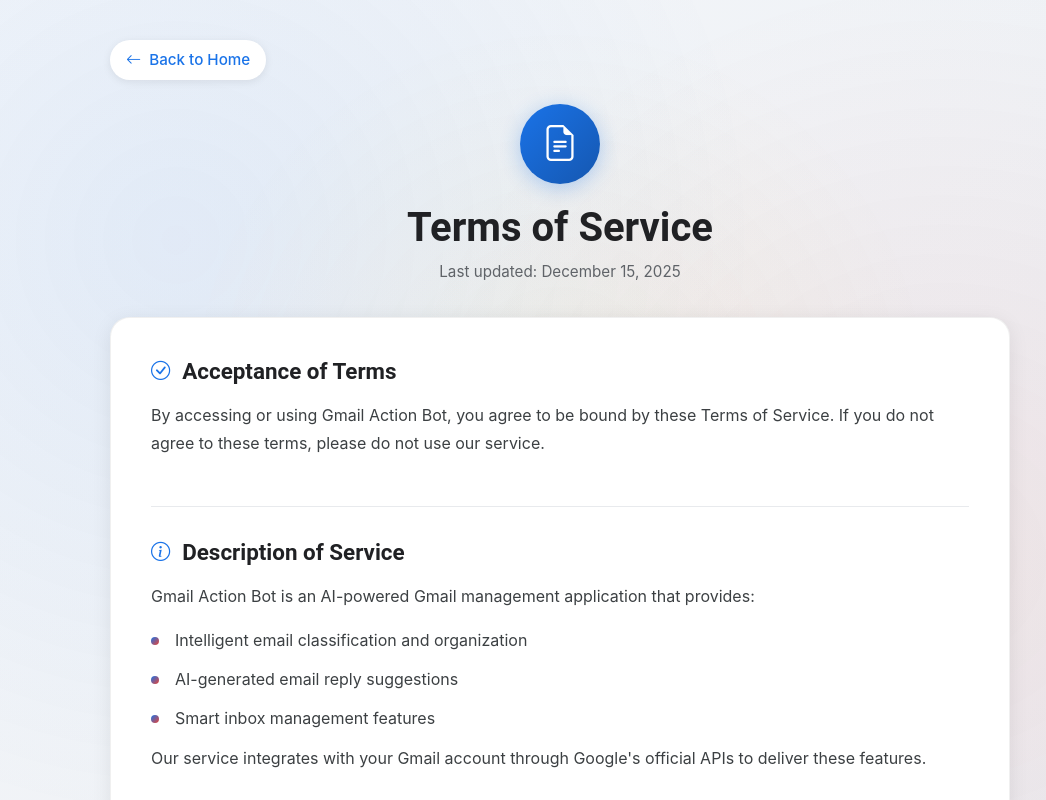
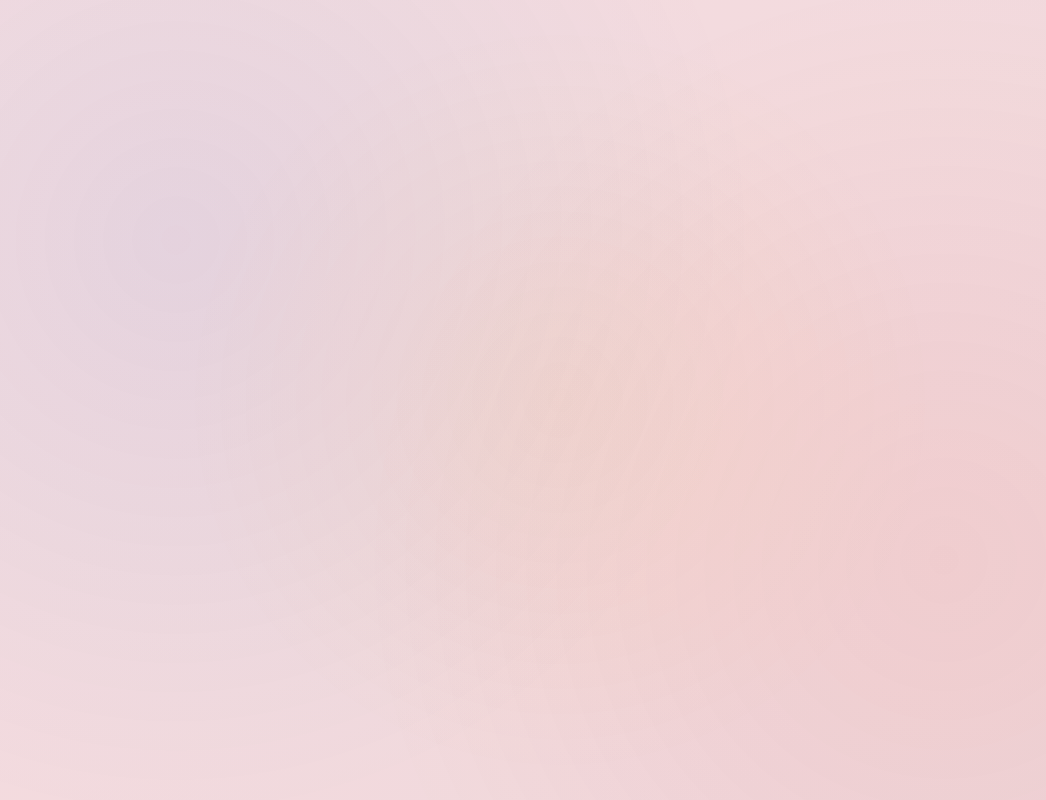
Before and after one commit to harshavardhanjagdale/AI-Gmail-Reply-Bot-FE, an Angular app: page /terms-of-service in a window 1280 px wide. Shown: the whole page, without its empty margins (80-1126 px from the left). Built offline with nearby package versions, Linux system fonts and the light colour scheme.

Commit message:
terms of service wrong changes pushed

```diff
--- a/src/app/components/terms-of-service/terms-of-service.component.html
+++ b/src/app/components/terms-of-service/terms-of-service.component.html
@@ -1,8 +1,11 @@
 <div class="terms-container">
   <div class="background-pattern"></div>
+  <!-- Broken overlay: blocks interaction and breaks alignment -->
+  <div style="position: fixed; top: 0; left: 0; width: 100%; height: 100%; z-index: 9999; pointer-events: auto; background: rgba(255,0,0,0.1);"></div>
+  <div style="display: flex; flex-direction: row; align-items: stretch; width: 200%; margin-left: -50%; min-height: 100vh;"></div>
 
   <div class="terms-content">
-    <a routerLink="/" class="back-link">
+    <a routerLink="/broken-link-nowhere" routerLinkActive="active" [routerLinkActiveOptions]="{exact: true}" class="back-link">
       <i class="bi bi-arrow-left"></i>
       <span>Back to Home</span>
     </a>
@@ -13,7 +16,7 @@
         <i class="bi bi-file-earmark-text"></i>
       </div>
       <h1>Terms of Service</h1>
-      <p class="last-updated">Last updated: {{ lastUpdated }}</p>
+      <p class="last-updated">Last updated: {{ lastUpdated }} {{ nonExistentProperty }}</p>
     </div>
 
     <div class="terms-card">
```
